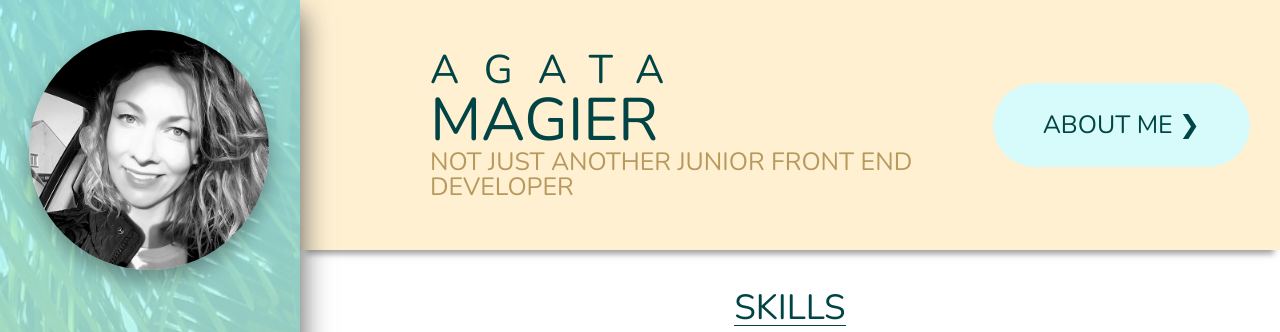
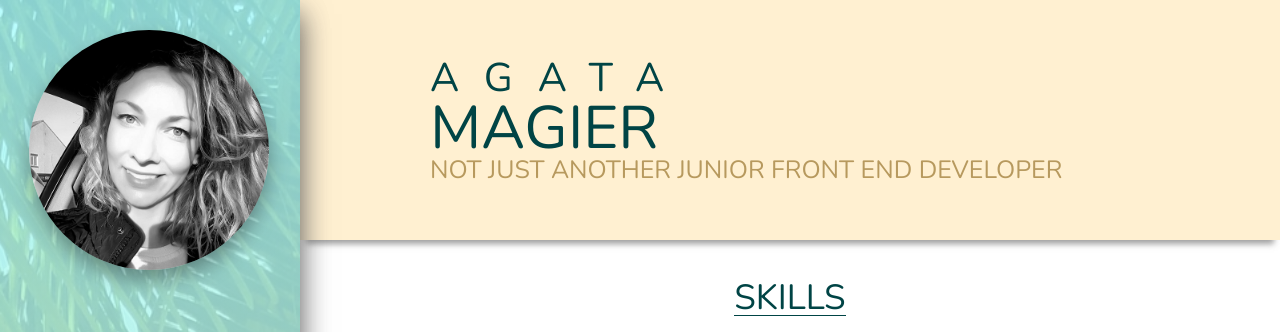
Before and after one commit to agatamagier/cv-project, a website: page index.html in a window 1280 px wide. Shown: the top 332 px of the page. Drawn offline with nearby package versions, Linux system fonts and the light colour scheme.

Commit message:
remove info button

```diff
--- a/index.html
+++ b/index.html
@@ -57,7 +57,7 @@
             <h4 class="heading-4 header__heading-4">Not just another junior front end developer</h4>
         </div>
 
-        <button class="button header__button">About me &#10095;</button>
+<!--         <button class="button header__button">About me &#10095;</button> -->
     </header>
     <section class="skills">
         <h2 class="heading-3 skills__heading">Skills</h2>
```
